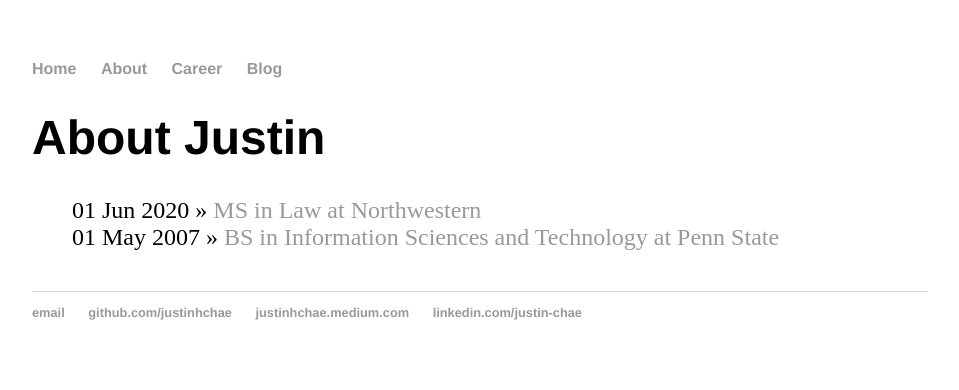
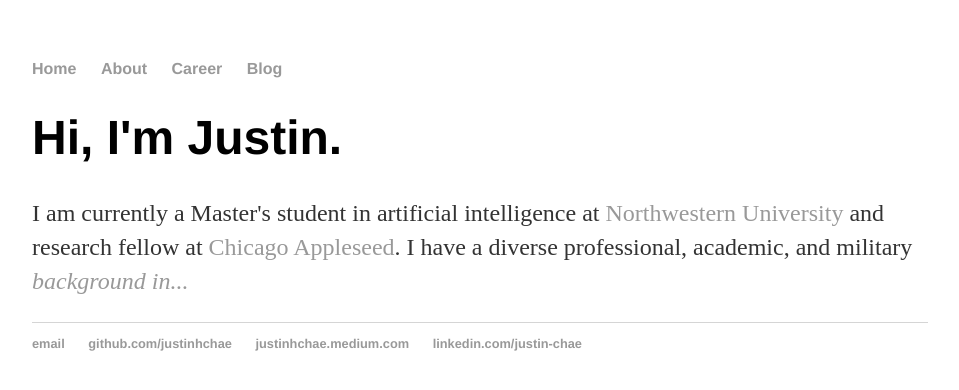
Before and after one commit to justinhchae/justinhchae.github.io, a Jekyll site: the page built from about/index.html, in a window 1280 px wide. Shown: the top 390 px of the page, without its empty margins (160-1119 px from the left). Built offline with Jekyll 4.4.1, drawn with Linux system fonts in a browser that asks for light colours.

Commit message:
update about

```diff
--- a/about/index.html
+++ b/about/index.html
@@ -2,10 +2,12 @@
 layout: default
 title: About Justin
 ---
-	<h1>{{ page.title }}</h1>
-	<ul class="posts">
-
-	  {% for post in site.posts %}
-	    <li><span>{{ post.date | date_to_string }}</span> » <a href="{{ post.url }}" title="{{ post.title }}">{{ post.title }}</a></li>
-	  {% endfor %}
-	</ul>
+	<div class="blurb">
+		<h1>Hi, I'm Justin.</h1>
+		<p>I am currently a Master's student in artificial intelligence at
+			<a href="https://www.mccormick.northwestern.edu/artificial-intelligence/people/students/2020-21/justin-chae.html">Northwestern University</a>
+			and research fellow at
+			<a href="https://www.chicagoappleseed.org/about-us/our-staff/">Chicago Appleseed</a>.
+			I have a diverse professional, academic, and military
+			<a href="/about"><em>background in...</em></a></p>
+	</div><!-- /.blurb -->
```
Also changed, not shown: career/index.html (+7 -4 lines).
